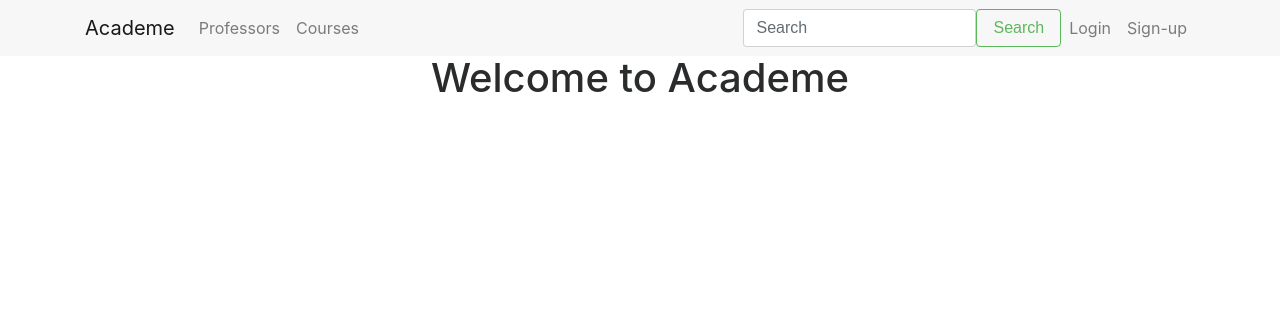
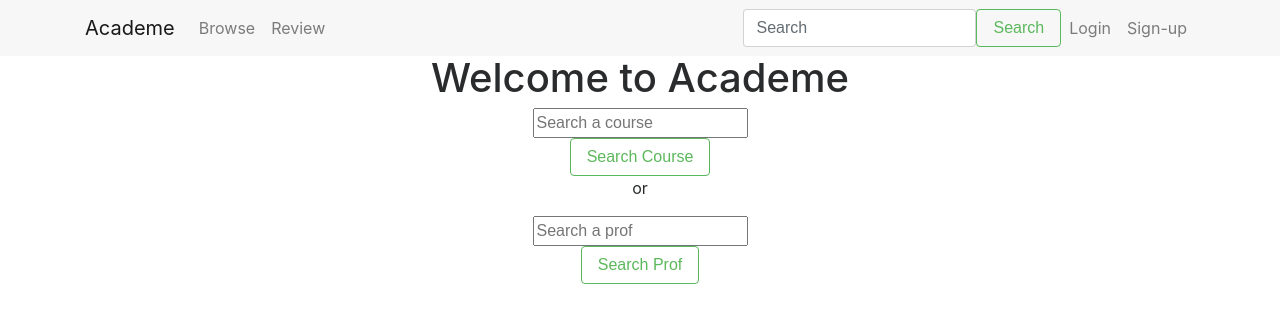
Before and after one commit to JayCay/Academe, a Django app: page / in a window 1280 px wide. Shown: the top 323 px of the page. Run offline with Django 3.2, Linux system fonts and the light colour scheme; parts of the project's set-up code (start-up, migrations or seed data) failed here and were passed over; some libraries are stand-ins or nearby versions.

Commit message:
Added prof search, review from specific prof page, review from index

```diff
--- a/academe/urls.py
+++ b/academe/urls.py
@@ -28,17 +28,22 @@ from courses import views as courses_views
 from academe import views as academe_views
 
 urlpatterns = [
+    url(r'^admin/', admin.site.urls),
     url(r'^signup/$', accounts_views.signup, name='signup'),
     url(r'^account_activation_sent/$', accounts_views.account_activation_sent, name='account_activation_sent'),
     url(r'^activate/(?P<uidb64>[0-9A-Za-z_\-]+)/(?P<token>[0-9A-Za-z]{1,13}-[0-9A-Za-z]{1,20})/$',
         accounts_views.activate, name='activate'),
     url(r'^login/$', auth_views.LoginView.as_view(template_name='templates/login.html'), name='login'),
     url(r'^logout/$', auth_views.LogoutView.as_view(), name='logout'),
-    url(r'^admin/', admin.site.urls),
     url(r'^$', academe_views.index, name="homepage"),
+    url(r'search/$', academe_views.search, name="search"),
+    url(r'browse/$', academe_views.show_courses_and_profs, name="browse"),
+    url(r'review/$', academe_views.review, name="review"),
+    url(r'review/(?P<prof_id>[0-9]+)/$', academe_views.review, name="review_prof"),
     url(r'reviews/$', reviews_views.index, name="reviews_index"),
     url(r'^prof/$', profs_views.index, name="profs_index"),
     url(r'^prof/(?P<prof_id>[0-9]+)/$', profs_views.getProf, name="profs_getProf"),
     url(r'^course/$', courses_views.index, name="courses_index"),
+    url(r'^course/prof/(?P<prof_name>[A-Za-z ]+)/$', courses_views.json_prof_courses, name="courses_json_prof_courses"),
     # url(r'^course/(?P<course_id>[0-9]+)/$', courses_views.getCourse, name="courses_getCourse"),
 ]
--- a/academe/views.py
+++ b/academe/views.py
@@ -1,17 +1,78 @@
 from django.shortcuts import render, redirect
 from django.urls import reverse
+from django.http import HttpResponse
+from django.db.models.functions import Concat
+from django.db.models import Value
+from django.contrib.auth.decorators import login_required
+from django.contrib import messages
+
+from courses import views as course_views
+from profs import views as prof_views
+
+from reviews.forms import ReviewForm
+
 from profs.models import Prof
-from profs.forms import ProfForm
+from django.contrib.auth.models import User
 
-# Homepage
 def index(request):
-	# if(request.method=='POST'):
-	# 	form = ProfForm(request.POST)
-	# 	if(form.is_valid()):
-	# 		form.save()
-	# 		# Return to profs_index using reverse so only need to change url in settings.py
-	# 		return redirect(reverse('profs_index'))
+	"""Landing page, contains the prof and course search"""
+	return render(request, 'templates/index.html')
 
-	# profs = Prof.objects.all()
-	# return render(request, 'profs/index.html', {'prof_form':ProfForm, 'profs': profs})
-	return render(request, 'templates/index.html')
+def show_courses_and_profs(request):
+	"""
+	Shows all of the courses, and the profs under them.
+	Interfaces with the prof and course apps, to get
+	the data from them
+	"""
+	courses = course_views.all_courses(request)
+	return render(request, 'templates/browse.html', {'courses': courses})
+
+def search(request):
+	""" Search function """
+	if(request.method == 'POST'):
+		prof_query = request.POST.get('prof', None)
+		course_query = request.POST.get('course', None)
+		try:
+			# Query profs
+			prof_set = Prof.objects.annotate(search_name=Concat('first_name', Value(' '), 'last_name'))
+			profs = prof_set.filter(search_name__icontains=prof_query)
+
+			# profs = Prof.objects.filter(first_name__icontains=prof_query last_name__contains=prof_query)
+			return render(request, 'profs/index.html', {'profs': profs})
+		except Prof.DoesNotExist:
+			return HttpResponse('No such prof')
+	else:
+		courses = course_views.all_course()
+		return render(request, 'templates/browse.html', {'courses': courses})
+
+@login_required
+def review(request, prof_id=None):
+	""" Review a prof """
+	if(request.method=='POST'):
+		# Insert the current user, and the prof with the id
+		# Happens when review is made through Review
+		post_values = request.POST.copy()
+		if prof_id:
+			post_values['prof'] = prof_id
+		post_values['user'] = request.user.id
+		print(post_values)
+		form = ReviewForm(post_values)
+		if(form.is_valid()):
+			form.save()
+			prof_id = post_values['prof']
+			return redirect(reverse('profs_getProf', args=(prof_id)))
+		else:
+			messages.error(request, "Error")
+			return render(request, 'reviews/review_form.html')
+	# If there's an input prof, return review page for that prof
+	if prof_id:
+		user = User.objects.get(pk=request.user.id)
+		prof = prof_views.prof(prof_id)
+		course = prof.course_set.all()
+		data = {'user': user, 'prof': prof}
+		review_form = ReviewForm(initial=data)
+		review_form.fields['course'].queryset = course
+		curr_prof = True
+		return render(request, 'reviews/review_form.html', {'review_form': review_form, 'curr_prof': curr_prof, 'prof': prof})
+	review_form = ReviewForm()
+	return render(request, 'reviews/review_form.html', {'review_form': review_form})
--- a/profs/templates/profs/prof.html
+++ b/profs/templates/profs/prof.html
@@ -38,7 +38,9 @@
 {% endfor %}
 {% endif %}
 
-<div class="form-group">
+<p><a href="{% url 'review_prof' prof_id=prof.id %}">Review {{ prof.first_name }} {{ prof.last_name }}</a></p>
+
+<!-- <div class="form-group">
   <label for="comment">Review {{ prof.first_name }} {{ prof.last_name }}</label>
   <form method="POST">
     {% csrf_token %}
@@ -47,7 +49,7 @@
     <p>{{ review_form.course }}</p>
     <button type="submit" class="btn btn-default">Submit Review</button>
   </form>
-</div>
+</div> -->
 
 
 {% endblock %}
--- a/reviews/forms.py
+++ b/reviews/forms.py
@@ -12,3 +12,7 @@ class ReviewForm(ModelForm):
 	class Meta:
 		model = Review
 		fields = ['message', 'rating', 'prof', 'course', 'user']
+
+	def __init__(self, *args, **kwargs):
+		super(ReviewForm, self).__init__(*args, **kwargs)
+		self.fields['prof'].widget.attrs['id'] = 'prof'
--- a/templates/base.html
+++ b/templates/base.html
@@ -13,11 +13,17 @@
         <a class="navbar-brand" href="{% url 'homepage' %}">Academe</a>
         <div class="collapse navbar-collapse" id="navbarNav">
             <ul class="navbar-nav mr-auto">
-                <li class="nav-item">
+                <!-- <li class="nav-item">
                     <a class="nav-link" href="{% url 'profs_index' %}">Professors</a>
                 </li>
                 <li class="nav-item">
-                    <a class="nav-link" href="{% url 'course_index' %}">Courses</a>
+                    <a class="nav-link" href="{% url 'courses_index' %}">Courses</a>
+                </li> -->
+                <li class="nav-item">
+                    <a class="nav-link" href="{% url 'browse' %}">Browse</a>
+                </li>
+                <li class="nav-item">
+                    <a class="nav-link" href="{% url 'review' %}">Review</a>
                 </li>
             </ul>
             <form class="form-inline">
--- a/templates/index.html
+++ b/templates/index.html
@@ -1,4 +1,20 @@
 {% extends 'templates/base.html' %}
 {% block content %}
 	<h1><center>Welcome to Academe</center></h1>
+	<form method="post" action="/search/" style="text-align: center">
+		{% csrf_token %}
+		<div>
+			<input type="text" placeholder="Search a course" name="course">
+			<br>
+			<button class="btn btn-outline-success">Search Course</button>
+		</div>
+		<p>or</p>
+		<div>
+			<input type="text" placeholder="Search a prof" name="prof">
+			<br>
+			<button class="btn btn-outline-success">Search Prof</button>
+		</div>
+		<br>
+
+	</form>
 {% endblock %}
```
Also changed, not shown: courses/templates/courses/index.html (+0 -11 lines), courses/views.py (+39 -7 lines), profs/templates/profs/index.html (+0 -20 lines), profs/views.py (+12 -11 lines), reviews/templates/reviews/review_form.html (added, +83 -0 lines), templates/browse.html (added, +65 -0 lines), accounts/migrations/0001_initial.py, db.sqlite3, profs/models.py (line endings or trailing spaces).
